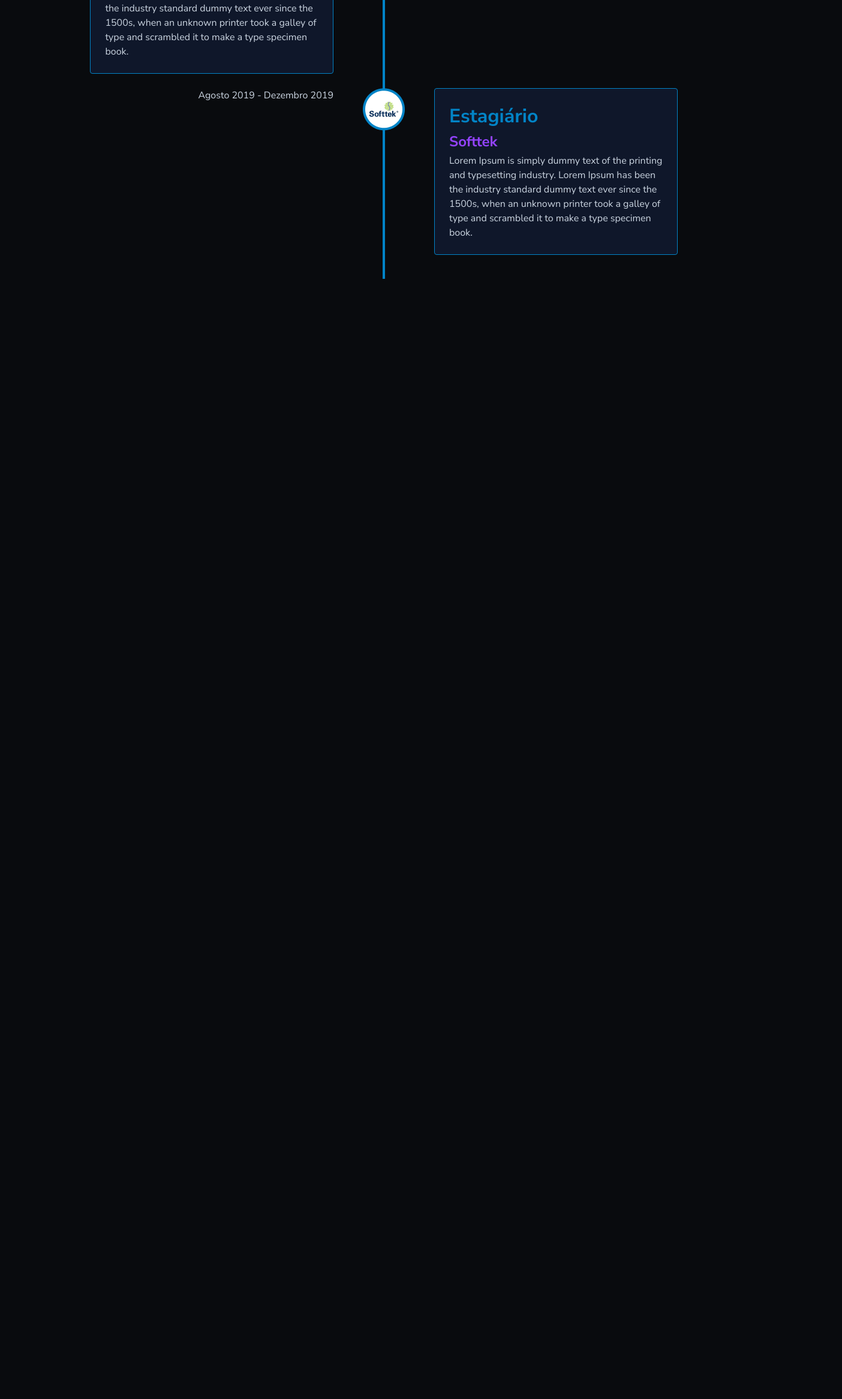
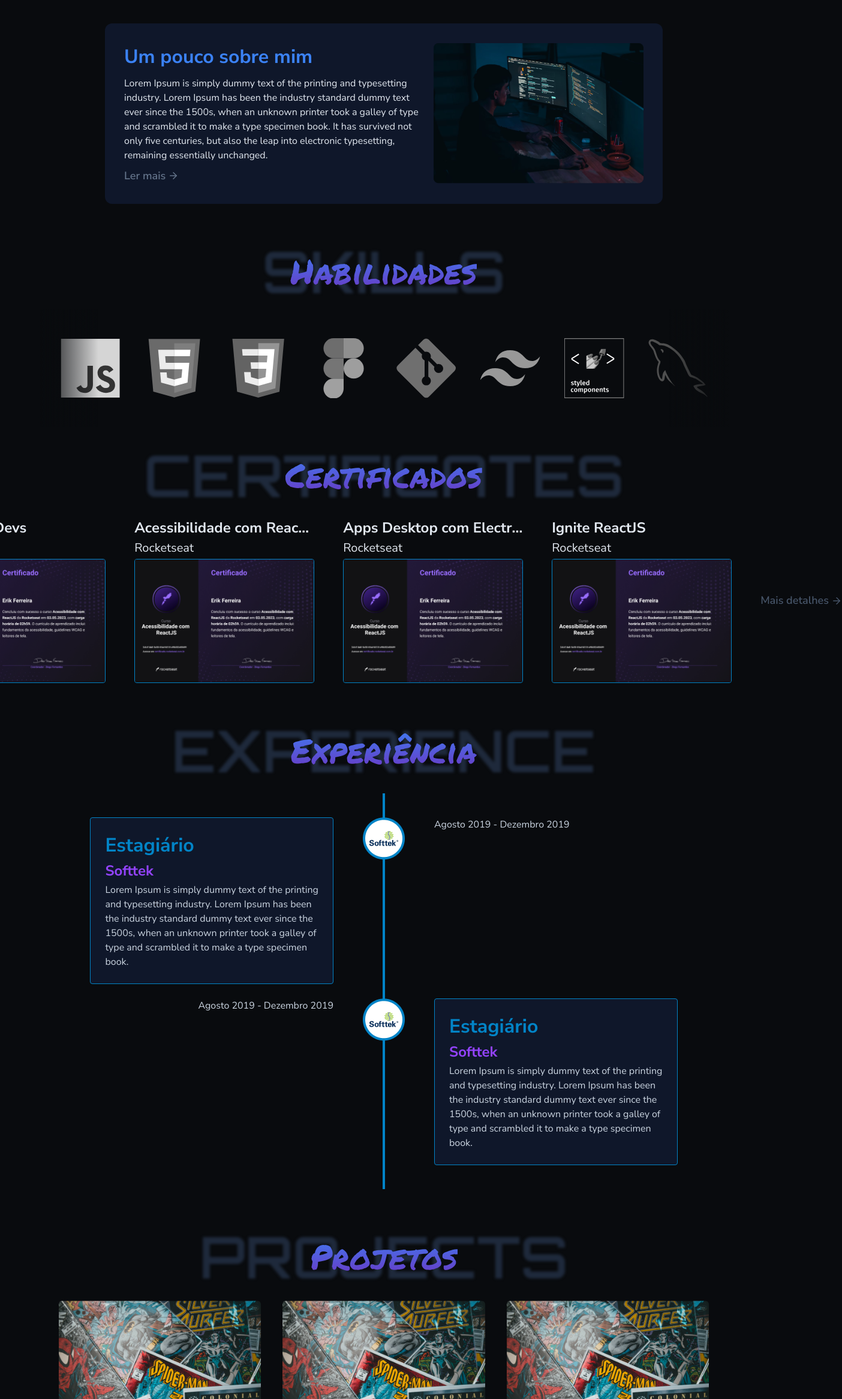
Before and after one commit to erik-ferreira/portfolio, a Next.js app: page / in a window 1280 px wide. Shown: the part 420-2753 px from the top of the page at 60% size, 1404 px wide, since content can reach past the window. Before the commit the page ends 917 px from the top, so only its background shows below. Built offline with nearby package versions, Linux system fonts and the light colour scheme.

Commit message:
start create section projects

```diff
--- a/src/app/page.tsx
+++ b/src/app/page.tsx
@@ -1,6 +1,7 @@
 import { Header } from "@/components/page/Header"
 import { Resume } from "@/components/page/Resume"
 import { Skills } from "@/components/page/Skills"
+import { Projects } from "@/components/page/Projects"
 import { Experiences } from "@/components/page/Experiences"
 import { Certifications } from "@/components/page/Certifications"
 
@@ -9,13 +10,15 @@
     <main>
       <Header />
 
-      {/* <Resume />
+      <Resume />
 
       <Skills />
 
-      <Certifications /> */}
+      <Certifications />
 
       <Experiences />
+
+      <Projects />
     </main>
   )
 }
--- /dev/null
+++ b/src/components/Project.tsx
@@ -0,0 +1,48 @@
+import Image from "next/image"
+
+interface ProjectProps {
+  project: {
+    id: number
+    title: string
+    description: string
+    techs: Array<{
+      id: number
+      src: string
+    }>
+  }
+}
+
+export function Project({ project, ...rest }: ProjectProps) {
+  return (
+    <div className="border-2 border-transparent rounded-lg overflow-auto relative transition-colors duration-300 hover:border-sky-600 hover:cursor-pointer group">
+      {/* Presentation */}
+      <div className="absolute opacity-0 flex flex-col justify-center gap-4 p-6 h-full transition-all ease-in-out duration-300 group-hover:opacity-100 bg-gradient-to-b from-transparent from-[-60%] to-page">
+        <h3 className="text-3.5xl font-bold text-sky-600">Estagiário</h3>
+
+        <p className="text-sm font-semibold">
+          Lorem Ipsum is simply dummy text of the printing and typesetting
+          industry.
+        </p>
+
+        <div className="flex items-center gap-4">
+          {project.techs.map((item) => (
+            <Image
+              key={item.id}
+              src={item.src}
+              width={36}
+              height={36}
+              alt="Tech"
+            />
+          ))}
+        </div>
+      </div>
+
+      <Image
+        src="/projects/spider.png"
+        width={400}
+        height={270}
+        alt="Projeto"
+      />
+    </div>
+  )
+}
--- /dev/null
+++ b/src/components/page/Projects.tsx
@@ -0,0 +1,31 @@
+import { ComponentProps } from "react"
+
+import { Title } from "@/components/Title"
+import { Project } from "@/components/Project"
+
+import { twMerge } from "@/utils/twMerge"
+import { projects } from "@/defaults/projects"
+
+const list = [1, 2, 3]
+
+interface ProjectsProps extends ComponentProps<"div"> {}
+
+export function Projects({ className, ...rest }: ProjectsProps) {
+  return (
+    <div
+      className={twMerge(
+        "max-w-content w-content mx-auto flex flex-col items-center gap-6 p-8",
+        className
+      )}
+      {...rest}
+    >
+      <Title label="Projetos" labelBackground="Projects" />
+
+      <div className="grid grid-cols-3 gap-8">
+        {projects.map((project) => (
+          <Project key={project.id} project={project} />
+        ))}
+      </div>
+    </div>
+  )
+}
--- /dev/null
+++ b/src/defaults/projects.ts
@@ -0,0 +1,33 @@
+const projectsDefault = [
+  {
+    title: "Estagiário",
+    description:
+      " Lorem Ipsum is simply dummy text of the printing and typesetting industry.",
+    techs: [
+      {
+        id: 1,
+        src: "/techs/javascript.svg",
+      },
+      {
+        id: 2,
+        src: "/techs/javascript.svg",
+      },
+      {
+        id: 3,
+        src: "/techs/javascript.svg",
+      },
+    ],
+  },
+]
+
+export const projects = [
+  ...projectsDefault,
+  ...projectsDefault,
+  ...projectsDefault,
+  ...projectsDefault,
+  ...projectsDefault,
+  ...projectsDefault,
+].map((project, index) => ({
+  id: index + 1,
+  ...project,
+}))
```
Also changed, not shown: public/projects/spider.png (added).
